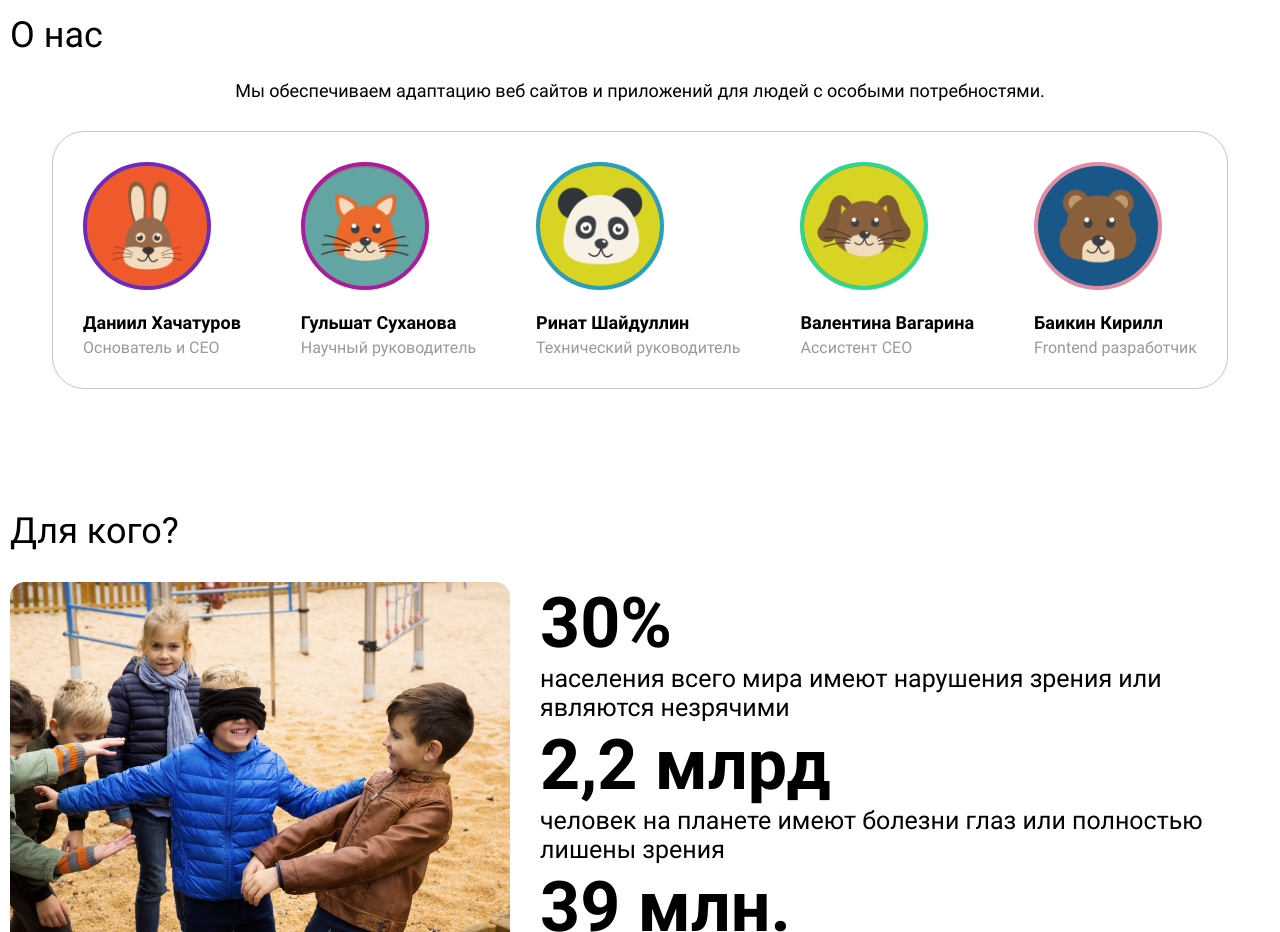
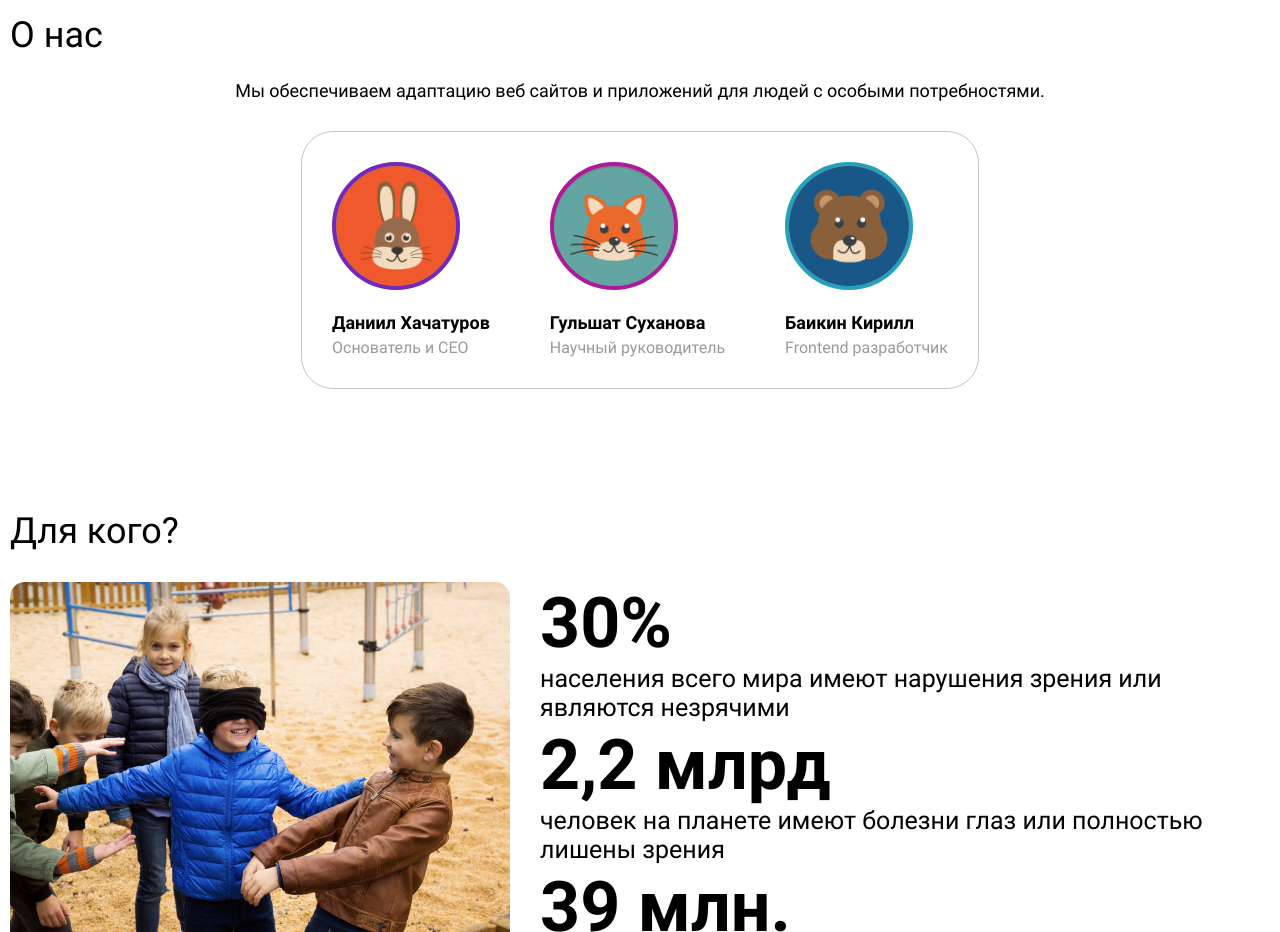
Before and after one commit to FineBot/WMProject-Front, a Next.js app: page / in a window 1280 px wide. Shown: the part 900-1832 px from the top of the page. Built offline with nearby package versions, Linux system fonts and the light colour scheme.

Commit message:
Fixes in team

```diff
--- a/components/About/About.tsx
+++ b/components/About/About.tsx
@@ -15,16 +15,7 @@ export default function (props) {
       img:"/static/images/avatar/ava2.png",
       role: "Научный руководитель"
     },
-    {
-      fio: "Ринат Шайдуллин",
-      img:"/static/images/avatar/ava3.png",
-      role: "Технический руководитель"
-    },
-    {
-      fio: "Валентина Вагарина",
-      img:"/static/images/avatar/ava1.png",
-      role: "Ассистент CEO"
-    },
+
     {
       fio: "Баикин Кирилл",
       img:"/static/images/avatar/ava5.png",
```
